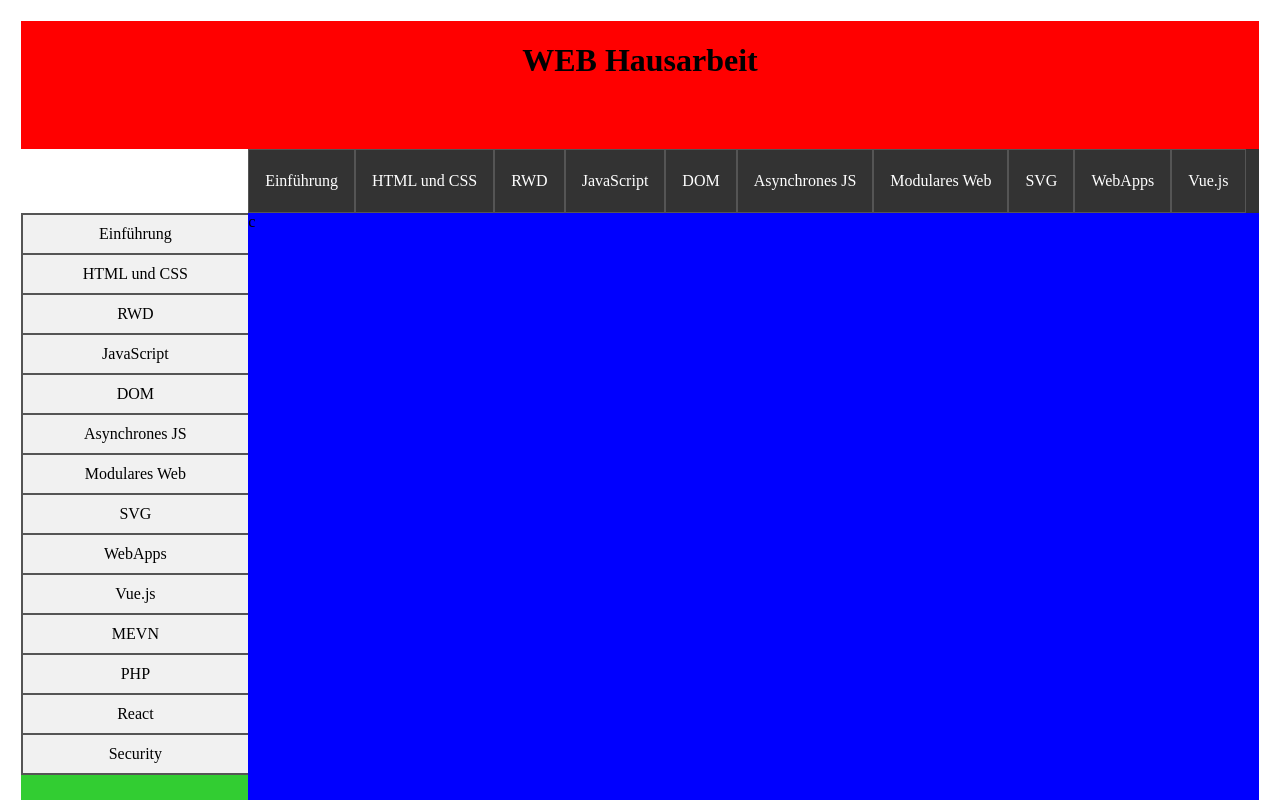
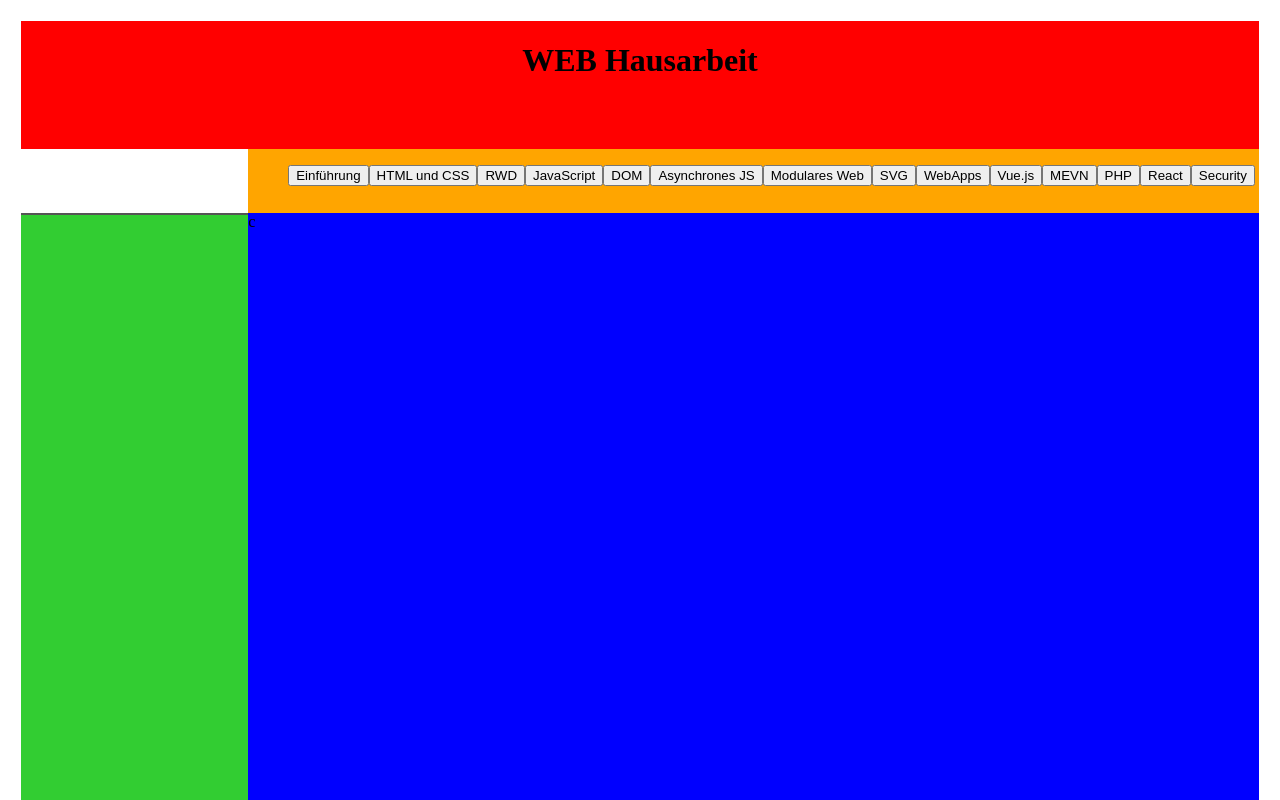
Before and after one commit to flutty20/WEB_Hausarbeit, a Vue app: page / in a window 1280 px wide. Shown: the top 800 px of the page. Built offline with nearby package versions, Linux system fonts and the light colour scheme.

Commit message:
navi mit butten ohne css

```diff
--- a/src/App.vue
+++ b/src/App.vue
@@ -5,7 +5,7 @@
     </header>
     <nav>
       <ul>
-       <NavigationTop v-on:setNavigantionLeft="setNavigantionLeft"></NavigationTop>
+       <NavigationTop v-on:setNavigationLeft="setNavigationLeft"></NavigationTop>
       </ul>
     </nav>
 
@@ -80,28 +80,6 @@ nav {
   grid-area: nav;
 }
 
-nav ul {
-  overflow: hidden;
-  background-color: #333;
-  position: sticky;
-  height: 100%;
-  list-style-type: none;
-  margin: 0;
-  padding: 0;
-}
-
-nav li {
-  float: left;
-}
-
-nav li a {
-  display: block;
-  color: white;
-  text-align: center;
-  padding: 22px 16px;
-  text-decoration: none;
-}
-
 aside {
   background-color: limegreen;
   grid-area: aside;
@@ -114,28 +92,6 @@ aside ul {
   width: 100%;
   background-color: #f1f1f1;
   border: 1px solid #555;
-}
-
-aside li a {
-  display: block;
-  color: #000;
-  padding: 10px 16px;
-  text-decoration: none;
-}
-
-li {
-  text-align: center;
-  border: 1px solid #555;
-}
-
-li a.active {
-  background-color: darkgreen;
-  color: white;
-}
-
-li a:hover:not(.active) {
-  background-color: green;
-  color: white;
 }
 
 article {
--- a/src/components/NavigationLeft.vue
+++ b/src/components/NavigationLeft.vue
@@ -1,17 +1,16 @@
 <template>
 <div>
-
-    <li v-for="Kapitel in jsondata" v-bind:key="Kapitel" >
-      <a v-bind:href="Kapitel.UebungName">  {{Kapitel.UebungName}} </a>
-    </li>
+    <button v-for="Kapitel in Aufgaben" v-bind:key="Kapitel" >
+      {{Kapitel}}
+    </button>
 </div>
 
 </template>
 
 <script>
-import json from "../JSON/nav.json";
+
 export default {
-  name: "nav",
+  name: "navLeft",
   props: {
 
     Aufgaben:Array,
@@ -20,7 +19,7 @@ export default {
   },
   data: function () {
     return {
-      jsondata: null,
+
     };
   },
 
@@ -28,13 +27,17 @@ export default {
 
   },
   created() {
-    this.jsondata = json.nav;
-    console.log(this.jsondata);
+
   },
 };
 </script>
 
 <!-- Add "scoped" attribute to limit CSS to this component only -->
 <style scoped>
-
+div {
+  width: 100%;
+  height: 100%;
+  display: flex;
+  flex-direction: column;
+}
 </style>
--- a/src/components/NavigationTop.vue
+++ b/src/components/NavigationTop.vue
@@ -1,14 +1,15 @@
 <template>
   <div>
-    <li
+    <button
       v-for="Kapitel in jsondata"
       v-bind:key="Kapitel"
       v-on:click="setNavigationLeft(Kapitel.Aufgaben)"
     >
-      <a v-bind:href="Kapitel.UebungName">{{Kapitel.UebungName}}</a>
-    </li>
+      {{Kapitel.UebungName}}
+    </button>
   </div>
 </template>
+
 
 <script>
 import json from "../JSON/nav.json";
@@ -21,11 +22,14 @@ export default {
     };
   },
 
+
+
   methods: {
+
+
     setNavigationLeft(Aufgaben) {
-      console.log(Aufgaben)
-        console.log("Aufgaben")
-      this.$emit("setNavigationLeft", Aufgaben);
+      console.log("\n\n"+Aufgaben+"\n\n")
+      this.$emit("setNavigationLeft",Aufgaben);
     },
   },
   created() {
```
